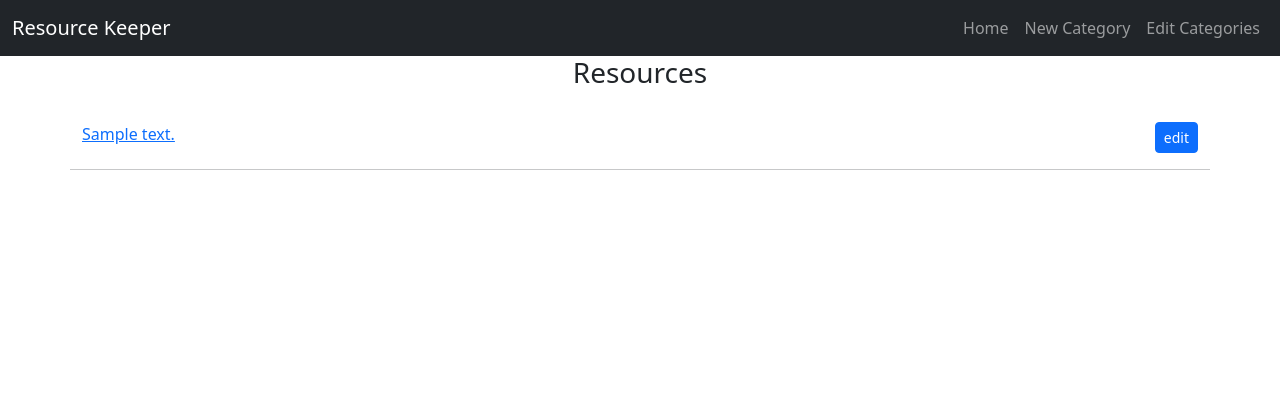
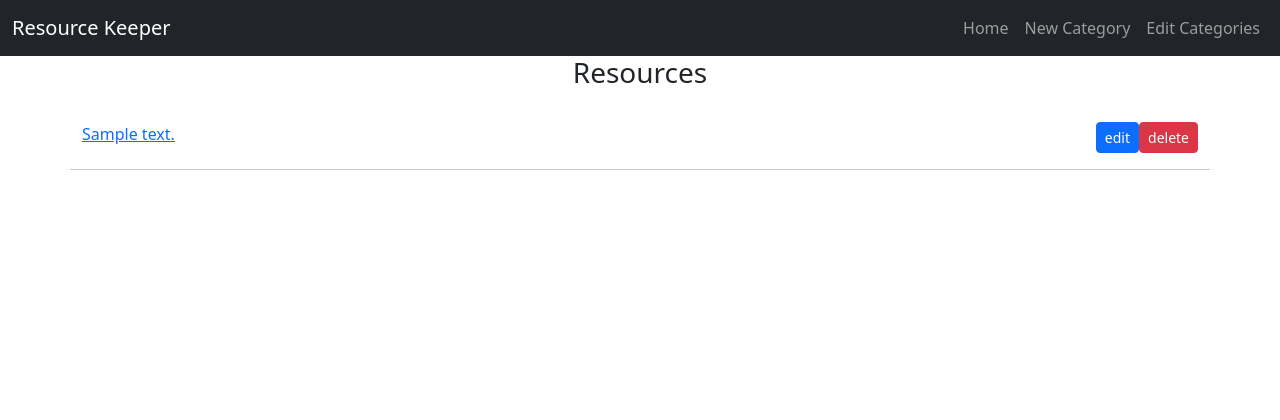
Before and after one commit to doctorandrewbrown/flask-resource-keeper, a Flask app: page /view_resources/1 in a window 1280 px wide. Shown: the top 420 px of the page. Run offline with Flask 3, Linux system fonts and the light colour scheme; tables that the repository leaves empty hold one stand-in row (values such as "Sample post").

Commit message:
implement button for delete category

```diff
--- a/resource_keeper/templates/view_resources.html
+++ b/resource_keeper/templates/view_resources.html
@@ -8,7 +8,12 @@
         </div>
         <!--make col flex container to auto push content to right-->
         <div class="col-sm-12 col-md-6 d-flex">
+            <!--ms-auto pushes first inline element right and next
+                 inline element flows normally-->
+
+            <!--button class=" btn btn-danger btn-sm">delete</button-->
             <button class="ms-auto btn btn-primary btn-sm">edit</button>
+            <a href="{{url_for('delete_resource', resource_id=resource.id)}}" class="btn btn-danger btn-sm">delete</a>
         </div>
         <hr class="mt-3">
         {% endfor %}
```
